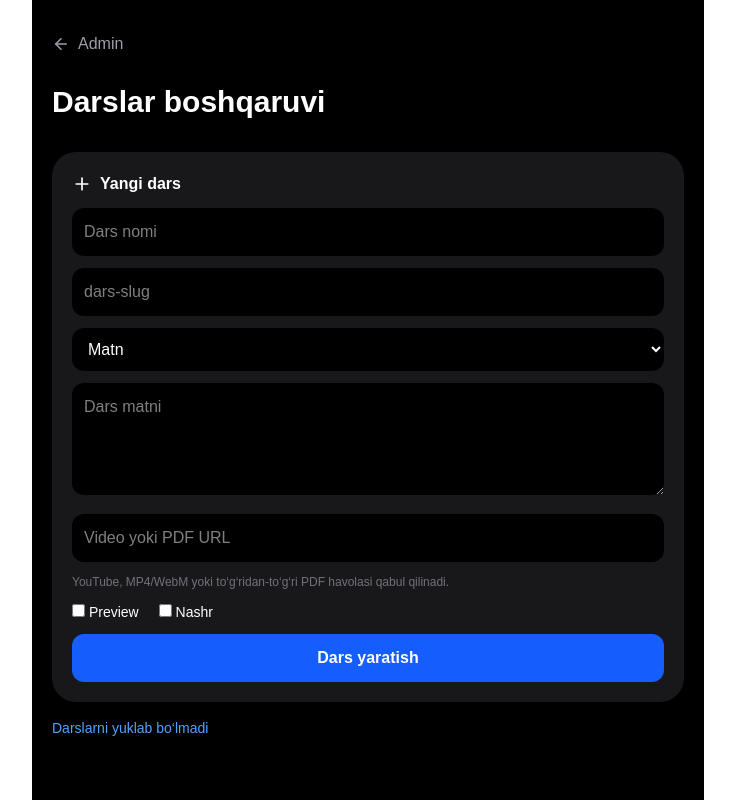
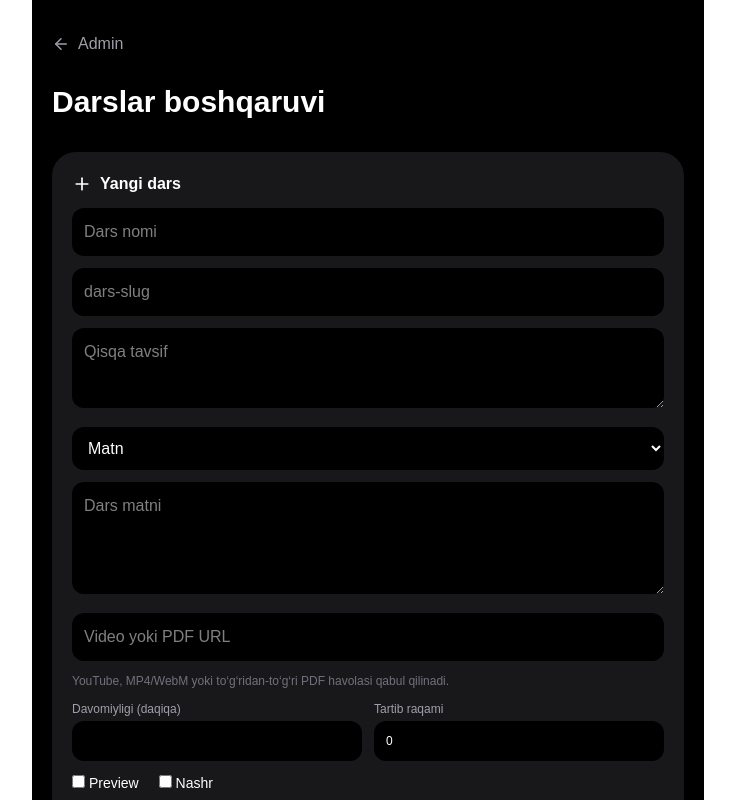
Before and after one commit to kimyoolami/kimyo-olami, a Next.js app in the folder frontend/: page /admin/courses/1 in a window 1280 px wide. Shown: the top 800 px of the page, without its empty margins (272-1007 px from the left). Built offline with nearby package versions, Linux system fonts and the light colour scheme.

Commit message:
feat: speed up lesson creation in admin

```diff
--- a/frontend/src/app/admin/courses/[courseId]/page.tsx
+++ b/frontend/src/app/admin/courses/[courseId]/page.tsx
@@ -46,9 +46,12 @@ export default function AdminCoursePage({ params }: { params: Promise<{ courseId
       const lesson = await createAdminLesson(courseId, {
         title: String(form.get("title")),
         slug: String(form.get("slug")),
+        description: String(form.get("description") || ""),
         type: String(form.get("type")),
         content: String(form.get("content") || ""),
         mediaUrl: String(form.get("mediaUrl") || ""),
+        duration: Number(form.get("duration") || 0) || undefined,
+        order: Number(form.get("order") || 0),
         isPreview: form.get("isPreview") === "on",
         isPublished: form.get("isPublished") === "on",
       });
@@ -215,10 +218,15 @@ export default function AdminCoursePage({ params }: { params: Promise<{ courseId
         <h2 className="flex items-center gap-2 font-semibold"><Plus size={20} /> Yangi dars</h2>
         <input required name="title" placeholder="Dars nomi" className="w-full rounded-xl bg-black p-3" />
         <input required name="slug" pattern="[a-z0-9]+(?:-[a-z0-9]+)*" placeholder="dars-slug" className="w-full rounded-xl bg-black p-3" />
+        <textarea name="description" placeholder="Qisqa tavsif" className="min-h-20 w-full rounded-xl bg-black p-3" />
         <select name="type" className="w-full rounded-xl bg-black p-3"><option value="TEXT">Matn</option><option value="VIDEO">Video</option><option value="PDF">PDF</option></select>
         <textarea name="content" placeholder="Dars matni" className="min-h-28 w-full rounded-xl bg-black p-3" />
         <input name="mediaUrl" type="url" placeholder="Video yoki PDF URL" className="w-full rounded-xl bg-black p-3" />
         <p className="text-xs text-zinc-500">YouTube, MP4/WebM yoki to‘g‘ridan-to‘g‘ri PDF havolasi qabul qilinadi.</p>
+        <div className="grid grid-cols-2 gap-3">
+          <label className="text-xs text-zinc-400">Davomiyligi (daqiqa)<input name="duration" type="number" min="0" className="mt-1 w-full rounded-xl bg-black p-3 text-white" /></label>
+          <label className="text-xs text-zinc-400">Tartib raqami<input required name="order" type="number" min="0" defaultValue="0" className="mt-1 w-full rounded-xl bg-black p-3 text-white" /></label>
+        </div>
         <div className="flex gap-5 text-sm"><label><input name="isPreview" type="checkbox" /> Preview</label><label><input name="isPublished" type="checkbox" /> Nashr</label></div>
         <button className="w-full rounded-xl bg-blue-600 p-3 font-semibold">Dars yaratish</button>
       </form>
```
